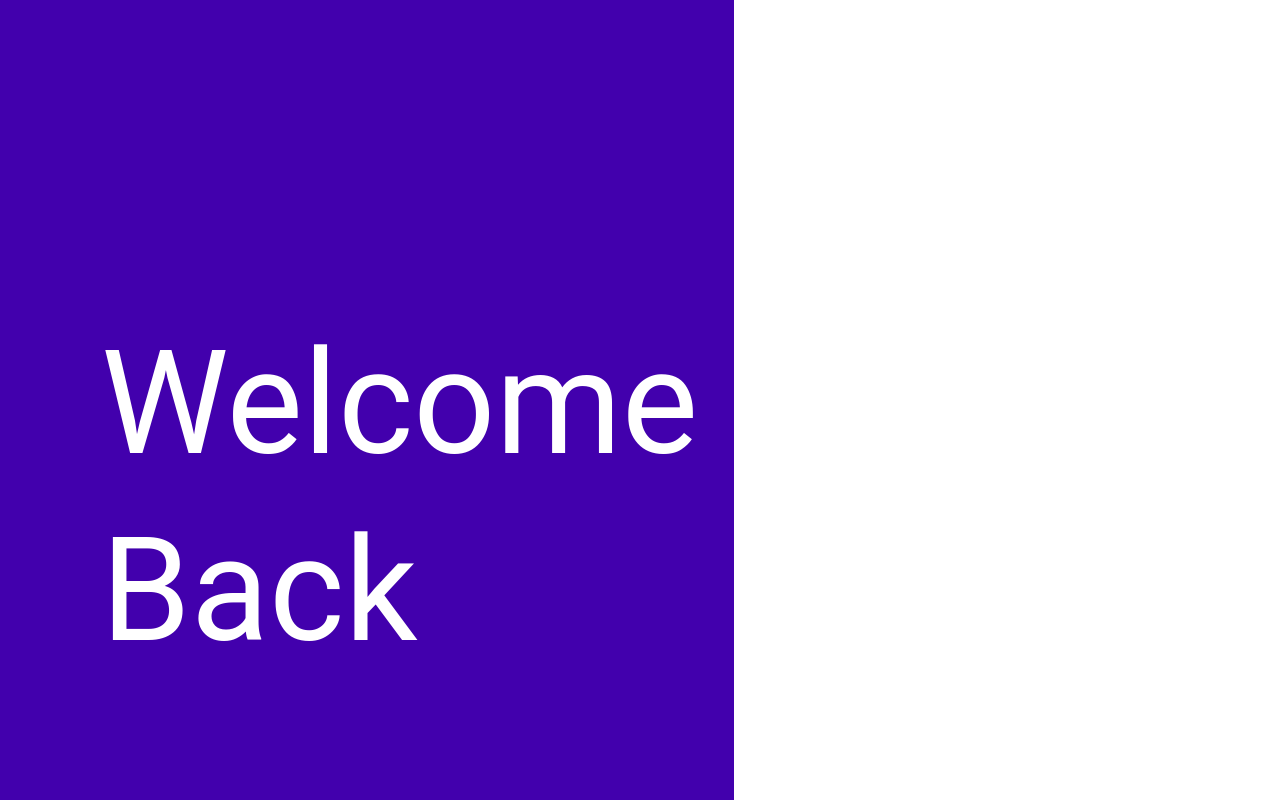
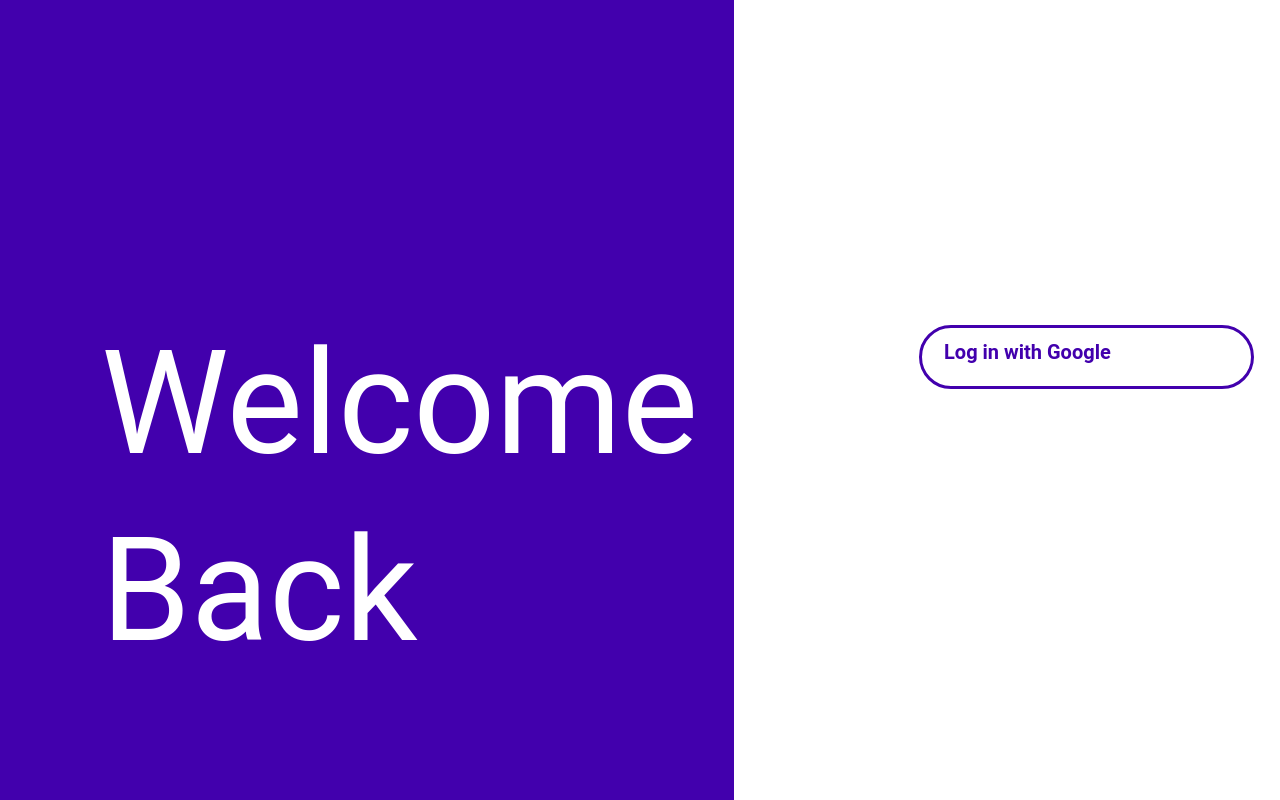
Before and after one commit to albertprk/sconversationsnow, a React (Create React App) app: page / in a window 1280 px wide. Shown: the top 800 px of the page. Built offline with nearby package versions, Linux system fonts and the light colour scheme.

Commit message:
Added login for google

```diff
--- a/src/App.js
+++ b/src/App.js
@@ -1,5 +1,5 @@
 import React, {Component} from 'react';
-import './App.css';
+//import './App.css';
 import Landing from './components/Landing'
 import Login from './components/Login'
 import './components/Login.css';
--- a/src/components/Login.css
+++ b/src/components/Login.css
@@ -19,6 +19,8 @@
 
     background: #4200AD;
     }
+
+
 
     .welcomeBack {
 
@@ -81,6 +83,8 @@
     height: 26px;
     left: 944px;
     top: 339px;
+
+
 
     font-family: Roboto;
     font-style: normal;
--- a/src/components/Login.js
+++ b/src/components/Login.js
@@ -8,6 +8,11 @@
         <div className="rectangle">
             <div className = "welcomeBack">Welcome<br></br>Back</div>
         </div>
+        <div className = "logInWithGoogle">Log in with Google</div>
+        <div className = "rectangle_2">
+        </div>
+
+
     </div>
 );
 
```
